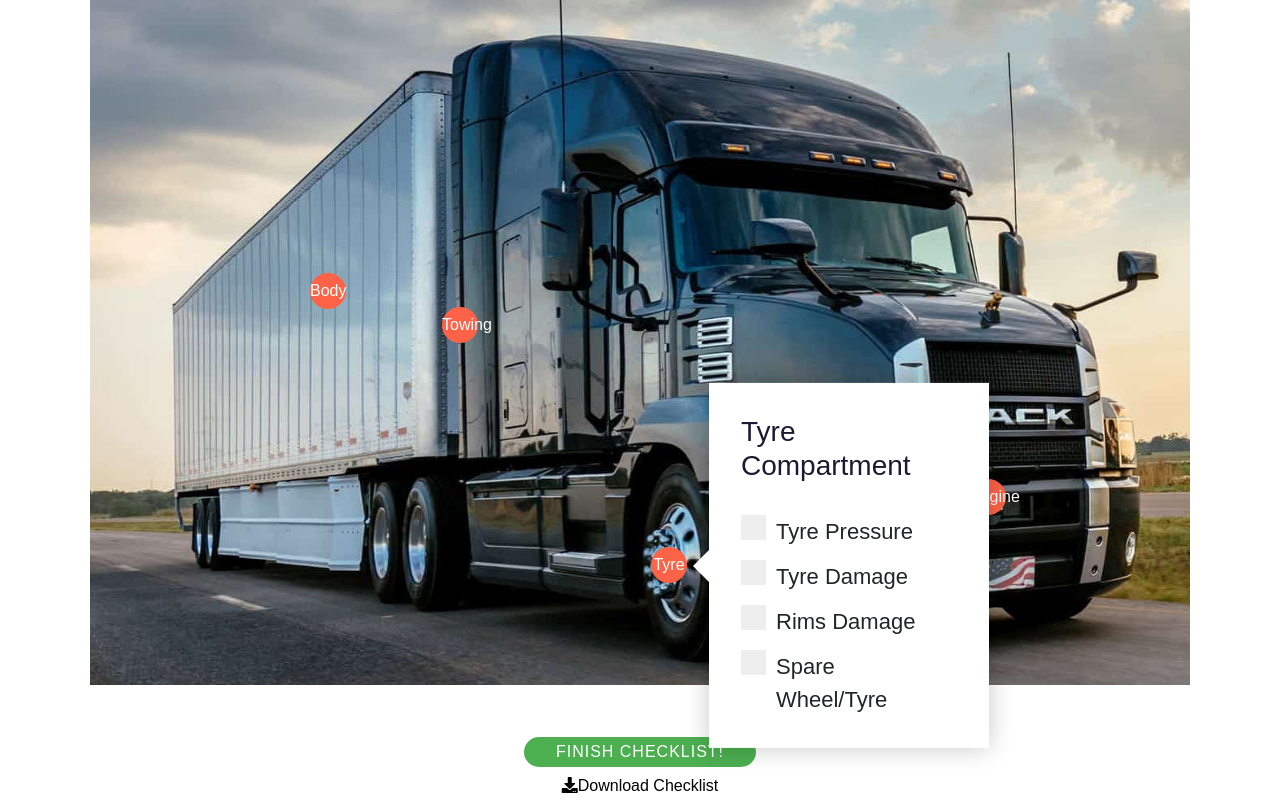
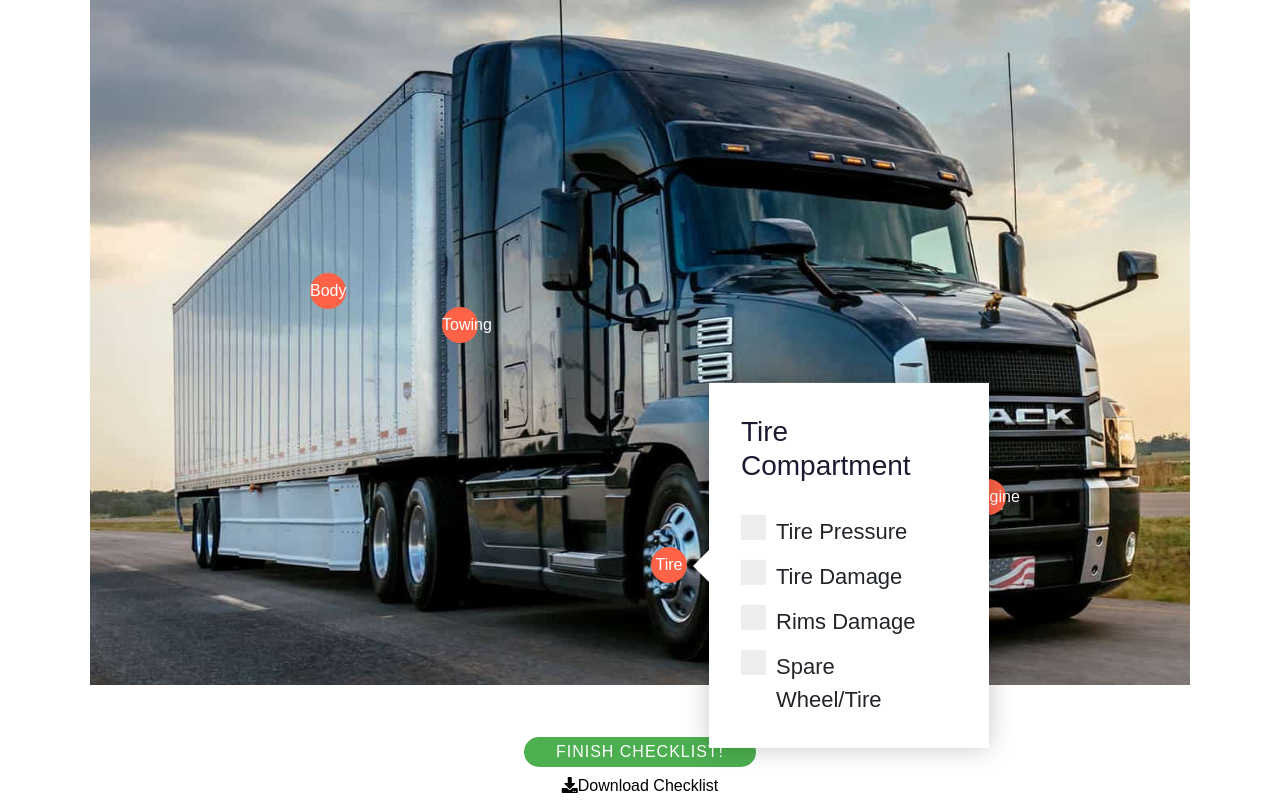
Before and after one commit to anirbanroychowdhury/AustraliaTruck_IE, a Django app: page /checklist in a window 1280 px wide, after a click on "Tire". Shown: the part 1003-1804 px from the top of the page. Run offline with Django 3.2, Linux system fonts and the light colour scheme; some libraries are stand-ins or nearby versions; some web fonts are replaced.

Commit message:
adding aleart and correcting gramaticla mistakes

```diff
--- a/static/js/mapInit.js
+++ b/static/js/mapInit.js
@@ -6,6 +6,7 @@ let infoWindow;
 let locInfoWindow;
 let pos;
 function initMap() {
+    window.alert("Each icon indicates a certain location such as rest stop, camping grounds etc. Click on the icon to get turn by turn directions to the place.");
     //Declare direction and render services
     const directionsService = new google.maps.DirectionsService();
     const directionsRenderer = new google.maps.DirectionsRenderer();
--- a/templates/VicRulesSpacific.html
+++ b/templates/VicRulesSpacific.html
@@ -37,7 +37,7 @@
         <!-- Combo box fill in -->
         <div class="container box_1170">
             <br>
-            <h2>You can select your truck type and your licence type to check what rules and regulation you must know before driving you truck</h2>
+            <h2>You can select your truck type and your licence type to check what rules and regulation you must know before driving your truck</h2>
             <br>
             <p class="sample-text">
                 <form method="post" action="/rules"> {% csrf_token %}  {{ form }}
--- a/templates/checklist.html
+++ b/templates/checklist.html
@@ -378,17 +378,17 @@ img {
               </div>
 
             <div class="map-item map-item3">
-                <a class="marker marker3" href="#marker3">Tyre</a>
+                <a class="marker marker3" href="#marker3">Tire</a>
 
                 <aside id="marker3" class="map-popup">
-                  <h3 class="popup-title">Tyre Compartment</h3>
+                  <h3 class="popup-title">Tire Compartment</h3>
                     <br>
-                    <label class="container">Tyre Pressure
+                    <label class="container">Tire Pressure
                       <input id="check_value"input type="checkbox">
                       <span class="checkmark"></span>
                     </label>
 
-                    <label class="container">Tyre Damage
+                    <label class="container">Tire Damage
                       <input id="check_value" input type="checkbox">
                       <span class="checkmark"></span>
                     </label>
@@ -398,7 +398,7 @@ img {
                       <span class="checkmark"></span>
                     </label>
 
-                    <label class="container">Spare Wheel/Tyre
+                    <label class="container">Spare Wheel/Tire
                       <input id="check_value" input type="checkbox">
                       <span class="checkmark"></span>
                     </label>
```
